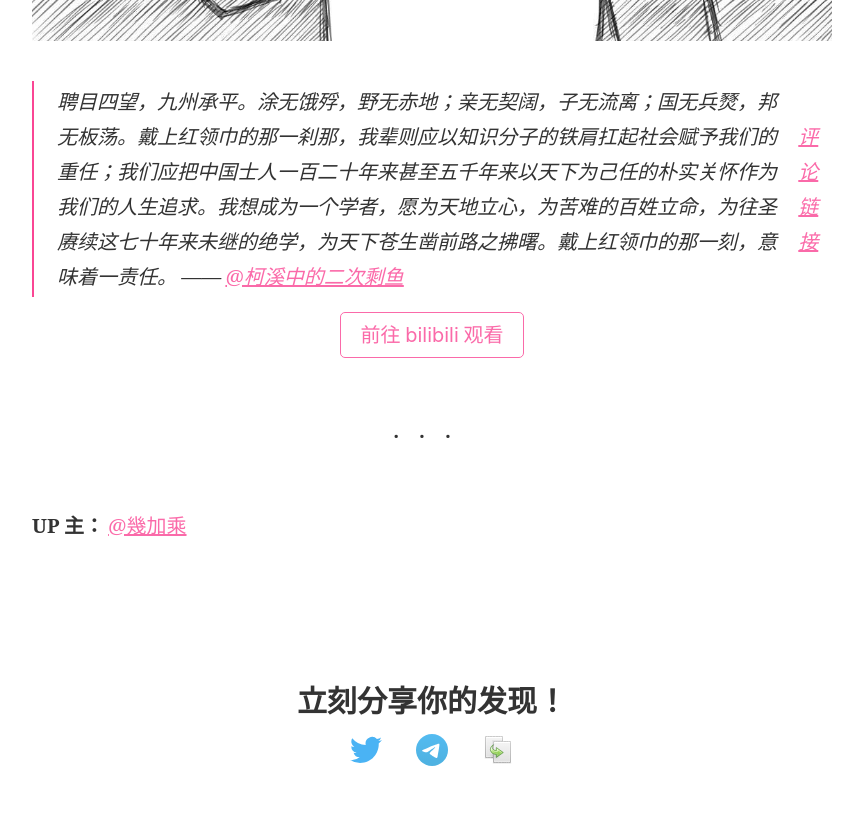
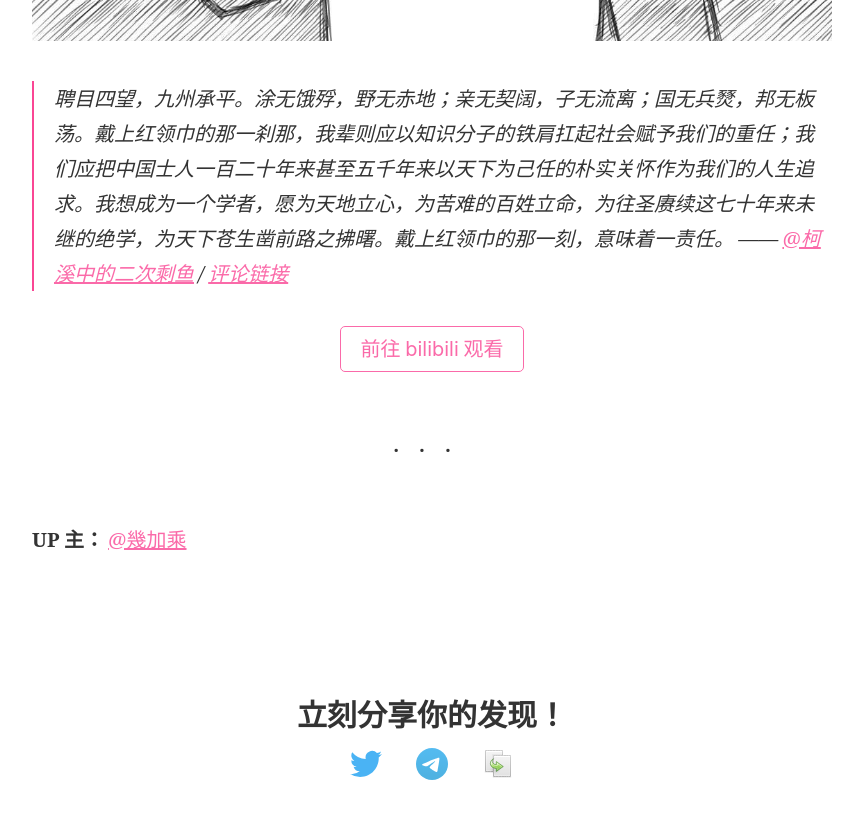
Before and after one commit to imgradeone/toolb-discover-jekyll, a Jekyll site: the page built from _posts/2021-10-05-hljdh.md, in a window 1280 px wide and 900 px high, scrolled down 827 px. Shown: the top 819 px of the window, without its empty margins (208-1071 px from the left). Built offline with Jekyll 4.4.1, drawn with Linux system fonts in a browser that asks for light colours; our own code applies the rules of GitHub Pages for plain Markdown files.

```diff
--- a/_posts/2021-10-05-hljdh.md
+++ b/_posts/2021-10-05-hljdh.md
@@ -11,7 +11,7 @@ tags:
 
 ![](/images/hljdh.jpg)
 
-> 聘目四望，九州承平。涂无饿殍，野无赤地；亲无契阔，子无流离；国无兵燹，邦无板荡。戴上红领巾的那一刹那，我辈则应以知识分子的铁肩扛起社会赋予我们的重任；我们应把中国士人一百二十年来甚至五千年来以天下为己任的朴实关怀作为我们的人生追求。我想成为一个学者，愿为天地立心，为苦难的百姓立命，为往圣赓续这七十年来未继的绝学，为天下苍生凿前路之拂曙。戴上红领巾的那一刻，意味着一责任。 —— [@柯溪中的二次剩鱼](https://space.bilibili.com/510625329) | [评论链接](https://www.bilibili.com/video/BV1nR4y1n7SL#reply5497915140)
+> 聘目四望，九州承平。涂无饿殍，野无赤地；亲无契阔，子无流离；国无兵燹，邦无板荡。戴上红领巾的那一刹那，我辈则应以知识分子的铁肩扛起社会赋予我们的重任；我们应把中国士人一百二十年来甚至五千年来以天下为己任的朴实关怀作为我们的人生追求。我想成为一个学者，愿为天地立心，为苦难的百姓立命，为往圣赓续这七十年来未继的绝学，为天下苍生凿前路之拂曙。戴上红领巾的那一刻，意味着一责任。 —— [@柯溪中的二次剩鱼](https://space.bilibili.com/510625329) / [评论链接](https://www.bilibili.com/video/BV1nR4y1n7SL#reply5497915140)
 
 <div style="text-align: center">
   <p><a rel="nofollow noopener noreferrer" target="_blank" href="https://www.bilibili.com/video/BV1nR4y1n7SL" class="button">前往 bilibili 观看</a></p>
```
